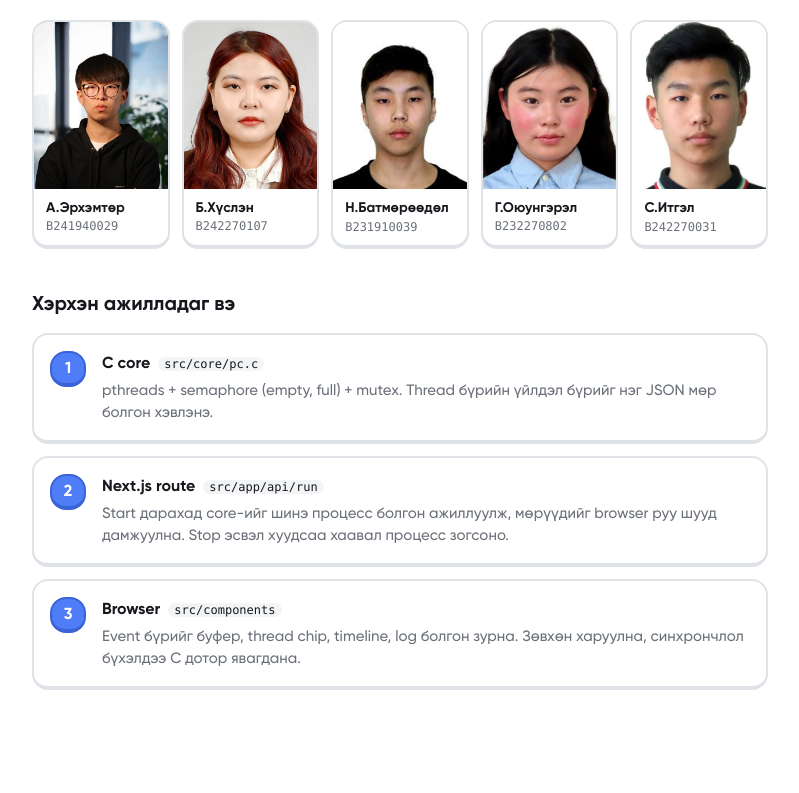
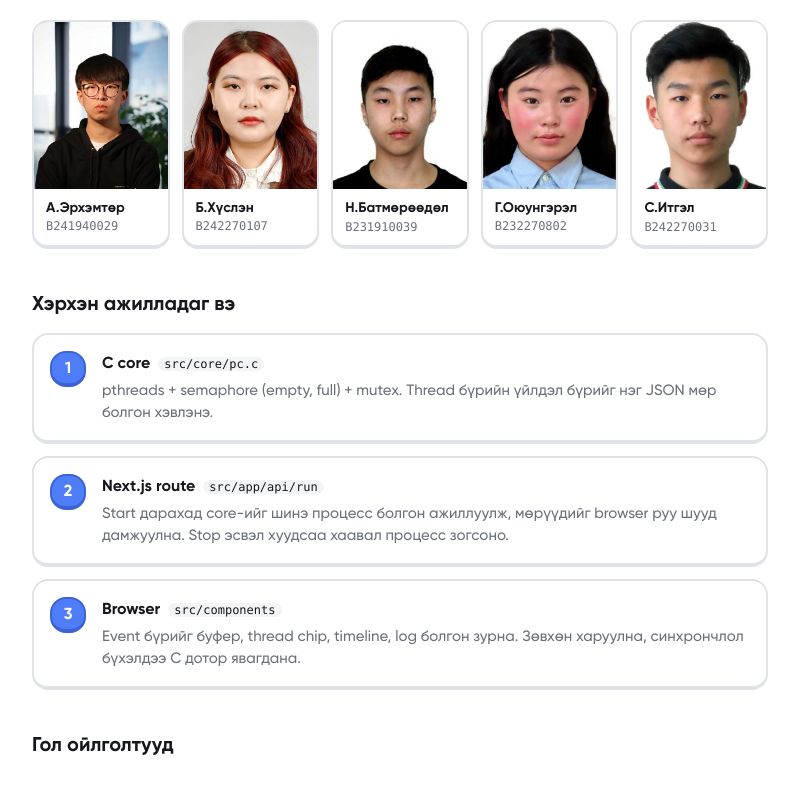
Before and after one commit to khuslenshi/os-bd1-producer-consumer, a Next.js app: page /about-mock in a window 1280 px wide. Shown: the part 273-1066 px from the top of the page, without its empty margins (240-1039 px from the left). Before the commit the page ends 1027 px from the top, so only its background shows below. Built offline with nearby package versions, Linux system fonts and the light colour scheme.

Commit message:
fix: add concepts heading to about mock

```diff
--- a/src/app/about-mock/page.tsx
+++ b/src/app/about-mock/page.tsx
@@ -60,6 +60,12 @@ export default function Page() {
           ))}
         </ol>
       </section>
+
+      <section className="flex flex-col gap-3">
+        <h2 className="text-xl font-bold">Гол ойлголтууд</h2>
+        <ul className="flex flex-col gap-2 text-[15px] leading-relaxed">
+        </ul>
+      </section>
     </main>
   )
 }
```
